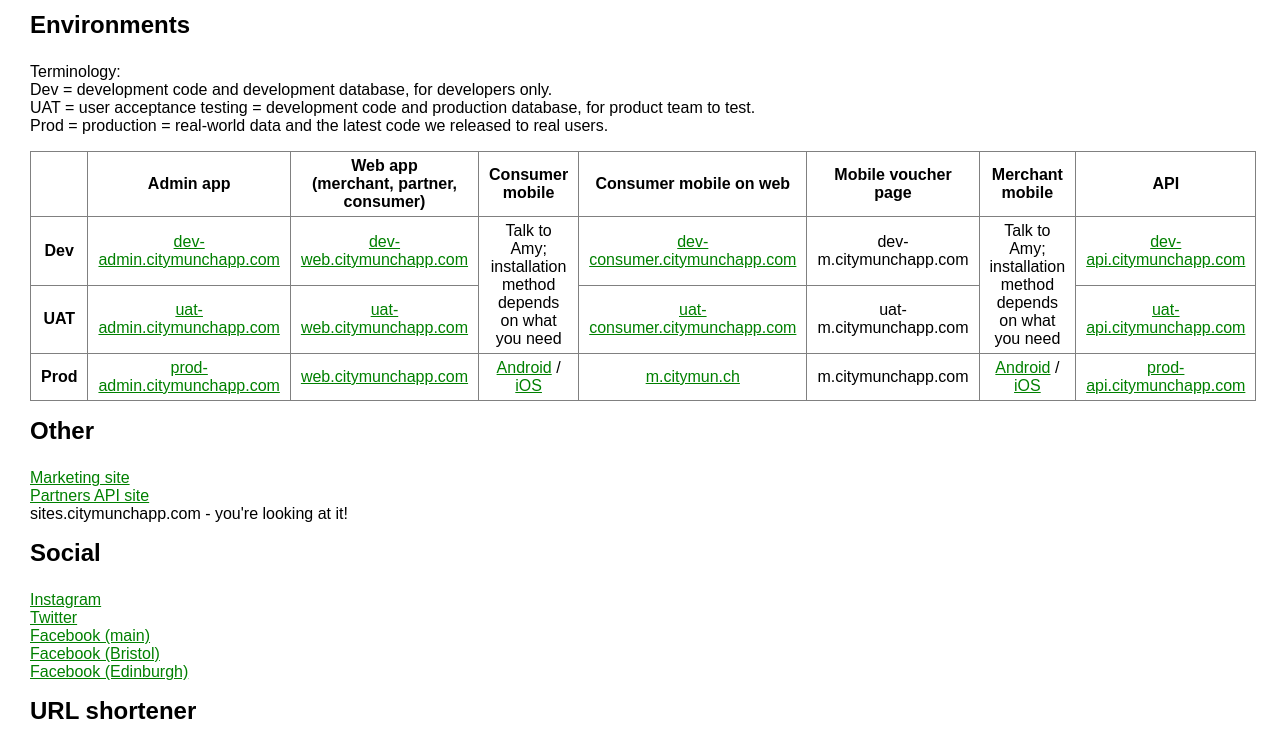
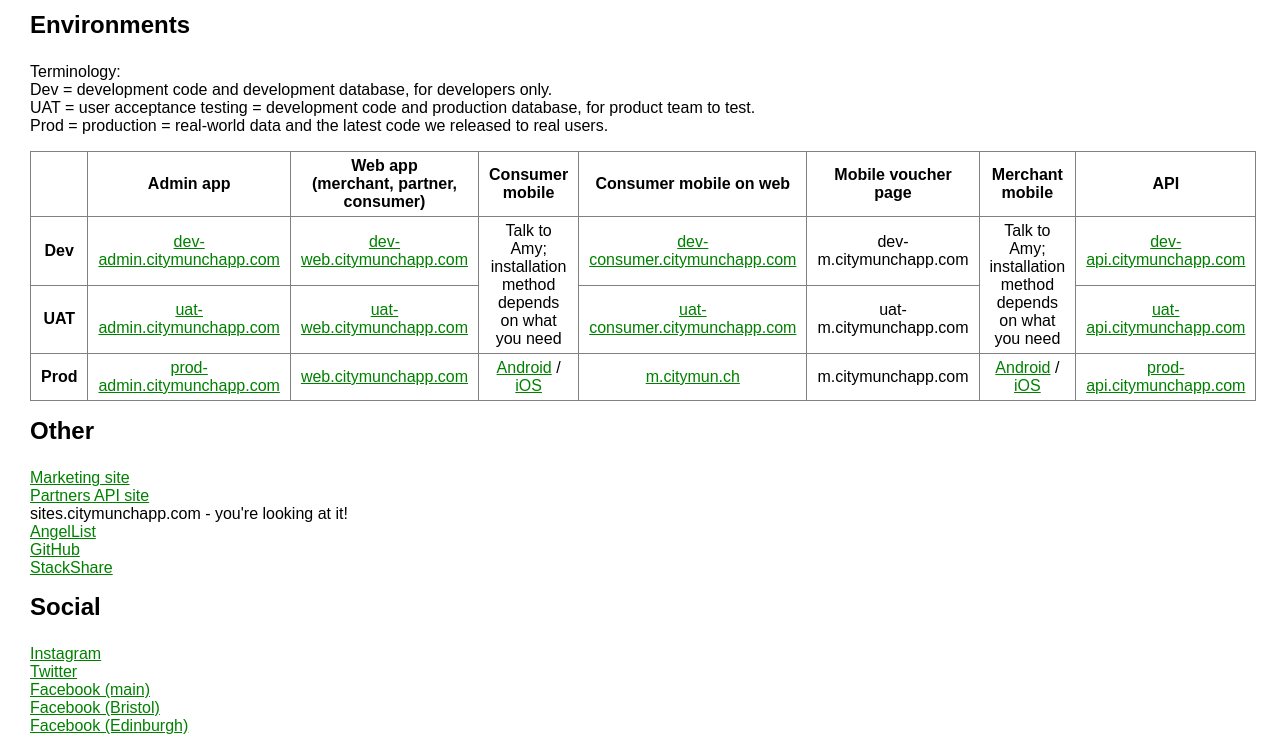
Before and after one commit to citymunch/sites.citymunchapp.com, a plain HTML site: page src/index.html in a window 1280 px wide. Shown: the part 73-809 px from the top of the page. Drawn offline with Linux system fonts and the light colour scheme.

Commit message:
Add some social links.

```diff
--- a/src/index.html
+++ b/src/index.html
@@ -87,6 +87,9 @@
                 <a href="http://citymunchapp.com/">Marketing site</a><br />
                 <a href="https://partners.citymunchapp.com/">Partners API site</a><br />
                 sites.citymunchapp.com - you're looking at it!<br />
+                <a href="https://angel.co/citymunch">AngelList</a><br />
+                <a href="https://github.com/citymunch">GitHub</a><br />
+                <a href="https://stackshare.io/citymunch">StackShare</a><br />
             </p>
 
             <h2>Social</h2>
```
